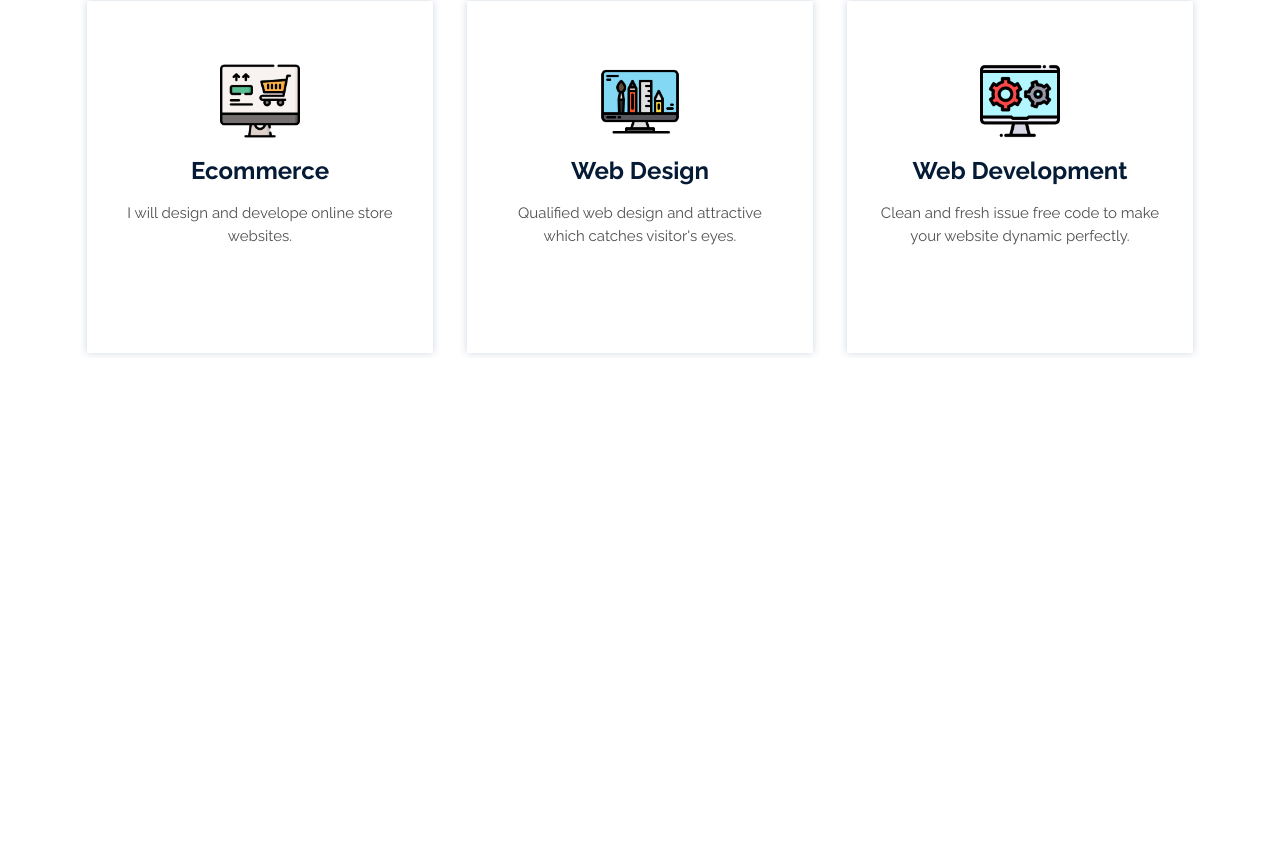
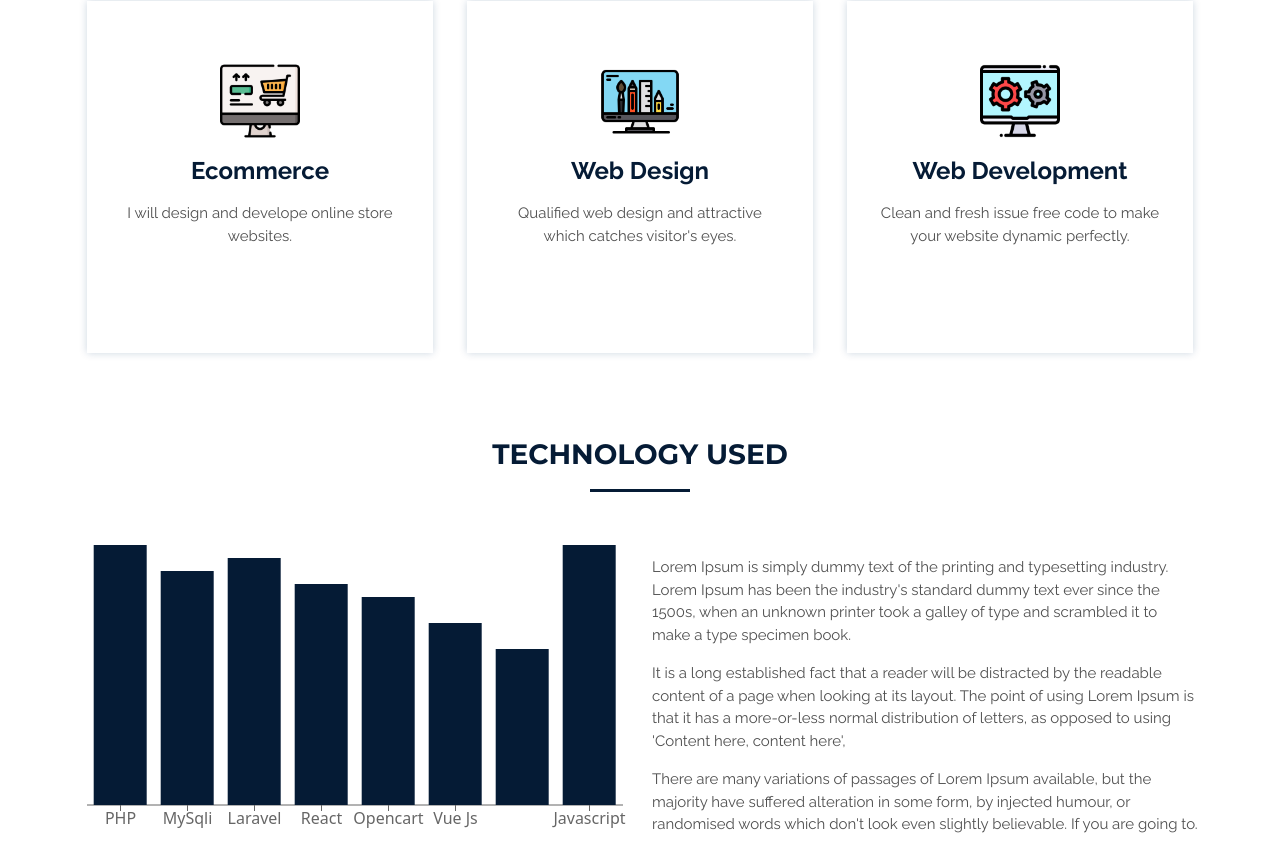
Before and after one commit to MoizYounis/react_learning, a React (Create React App) app: page / in a window 1280 px wide. Shown: the part 736-1588 px from the top of the page. Before the commit the page ends 1094 px from the top, so only its background shows below. Built offline with nearby package versions, Linux system fonts and the light colour scheme; a web font is replaced by a local one.

Commit message:
Charts has been completed

```diff
--- a/package.json
+++ b/package.json
@@ -11,6 +11,7 @@
     "react-bootstrap": "^2.5.0",
     "react-dom": "^18.2.0",
     "react-scripts": "5.0.1",
+    "recharts": "^2.1.14",
     "web-vitals": "^2.1.4"
   },
   "scripts": {
--- a/src/App.js
+++ b/src/App.js
@@ -1,4 +1,5 @@
 import React from "react";
+import Analysis from "./components/Analysis/Analysis";
 import Services from "./components/Services/Services";
 import TopBanner from "./components/TopBanner/TopBanner";
 import TopNavigation from "./components/TopNavigation/TopNavigation";
@@ -8,6 +9,7 @@ function App() {
       <TopNavigation/>
       <TopBanner/>
       <Services/>
+      <Analysis/>
     </div>
   );
 }
--- /dev/null
+++ b/src/components/Analysis/Analysis.jsx
@@ -0,0 +1,58 @@
+import React, { Component, Fragment } from 'react'
+import { Col, Container, Row } from 'react-bootstrap'
+import { Bar, BarChart, ResponsiveContainer, Tooltip, XAxis } from 'recharts';
+
+class Analysis extends Component {
+    constructor() {
+        super();
+        this.state = {
+            data: [
+                { Technology: 'PHP', Projects: 100 },
+                { Technology: 'MySqli', Projects: 90 },
+                { Technology: 'Laravel', Projects: 95 },
+                { Technology: 'React', Projects: 85 },
+                { Technology: 'Opencart', Projects: 80 },
+                { Technology: 'Vue Js', Projects: 70 },
+                { Technology: 'Django', Projects: 60 },
+                { Technology: 'Javascript', Projects: 100 }
+            ]
+        }
+    }
+    render() {
+        let blue = "#051b35"
+        return (
+            <Fragment>
+                <Container className='text-center'>
+                    <h1 className='serviceMainTitle'>TECHNOLOGY USED</h1>
+                    <div className='bottom'></div>
+                    <Row>
+                        <Col style={{ width:'50%', height:'300px' }} lg={6} md={12} sm={12}>
+                            <ResponsiveContainer>
+                                <BarChart width={100} height={300} data={this.state.data}>
+                                    <XAxis dataKey="Technology"></XAxis>
+                                    <Tooltip/>
+                                <Bar dataKey="Projects" fill={blue}></Bar>
+                                </BarChart>
+                            </ResponsiveContainer>
+
+                        </Col>
+
+                        <Col lg={6} md={12} sm={12}>
+                            <p className='text-start serviceDescription'>
+                                Lorem Ipsum is simply dummy text of the printing and typesetting industry. Lorem Ipsum has been the industry's standard dummy text ever since the 1500s, when an unknown printer took a galley of type and scrambled it to make a type specimen book.
+                            </p>
+                            <p className='text-start serviceDescription'>
+                                It is a long established fact that a reader will be distracted by the readable content of a page when looking at its layout. The point of using Lorem Ipsum is that it has a more-or-less normal distribution of letters, as opposed to using 'Content here, content here',
+                            </p>
+                            <p className='text-start serviceDescription'>
+                                There are many variations of passages of Lorem Ipsum available, but the majority have suffered alteration in some form, by injected humour, or randomised words which don't look even slightly believable. If you are going to.
+                            </p>
+                        </Col>
+                    </Row>
+                </Container>
+            </Fragment>
+        )
+    }
+}
+
+export default Analysis
```
Also changed, not shown: 1 other file (tests, documents, lock files or other folders).
